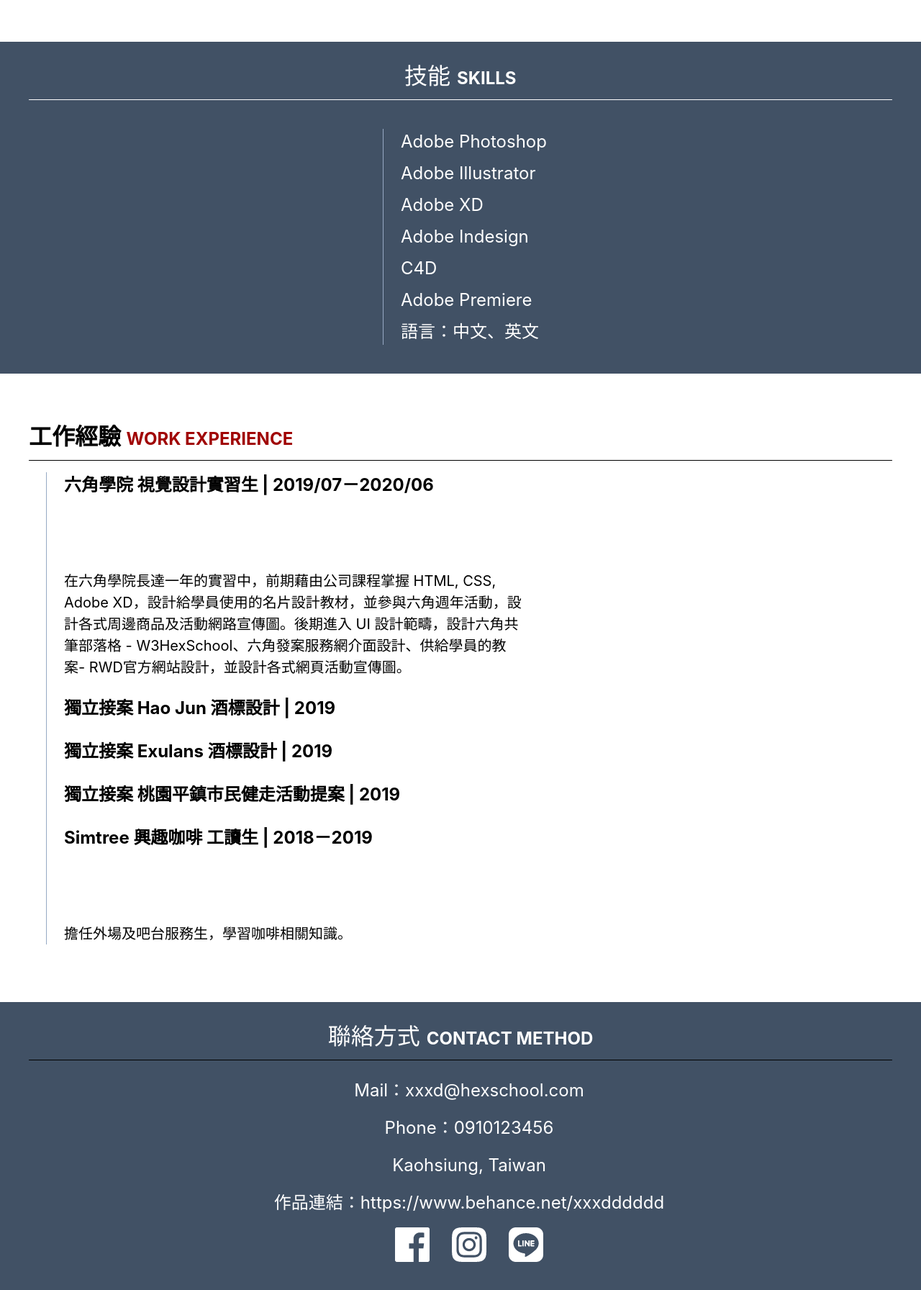
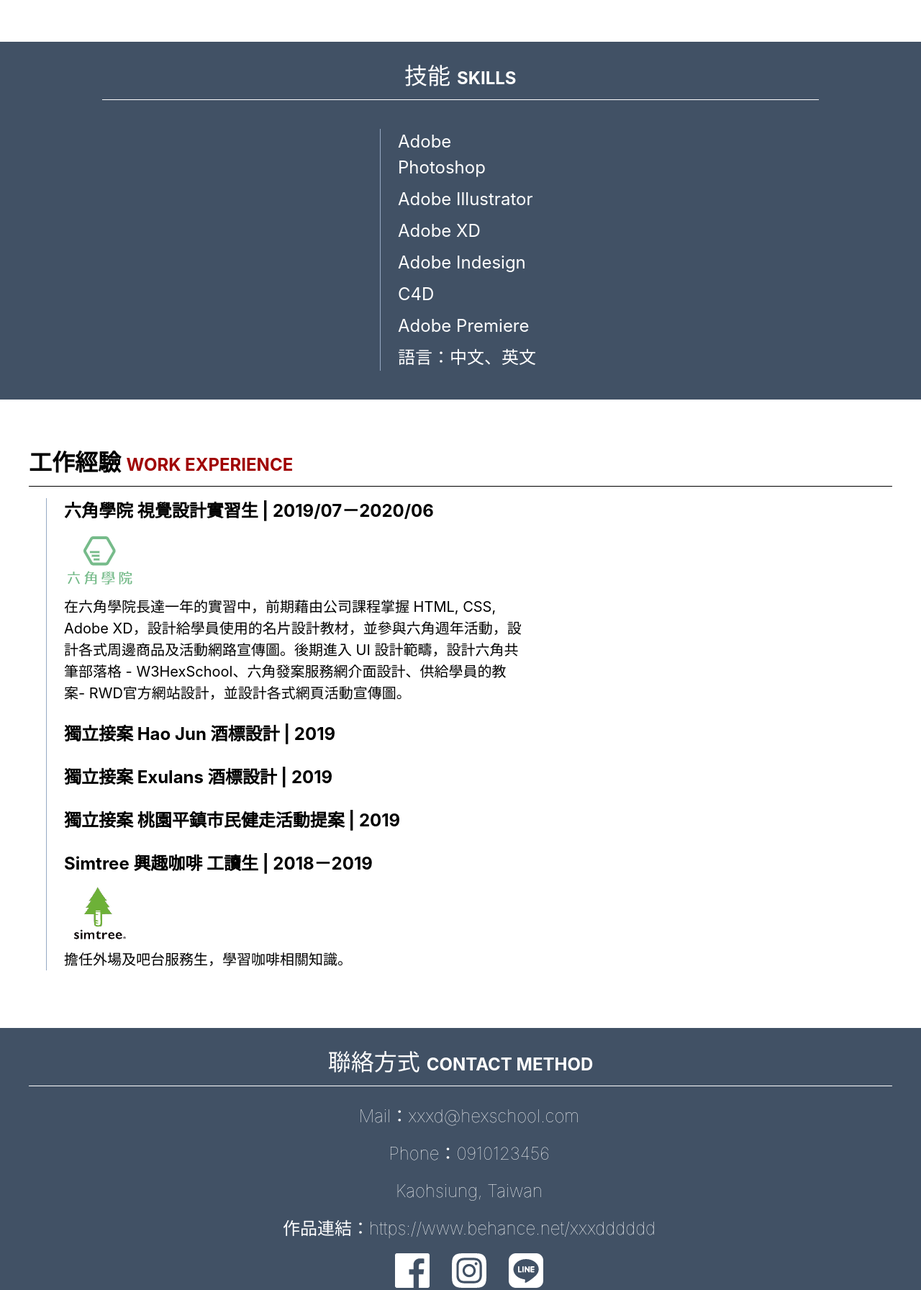
Before and after one commit to kjes9307/WEEK1, a plain HTML site: page index.html in a window 1280 px wide. Shown: the part 1220-3012 px from the top of the page at 72% size. Drawn offline with Linux system fonts and the light colour scheme.

Commit message:
Update 2022-08-01T05:17:15.841Z

```diff
--- a/assets/style/index.css
+++ b/assets/style/index.css
@@ -48,6 +48,9 @@
 body {
   font-family: -apple-system, BlinkMacSystemFont, "Segoe UI", "Microsoft JhengHei", Roboto, "Helvetica Neue", Arial, sans-serif; }
 
+img {
+  vertical-align: middle; }
+
 .mainFont {
   font-size: 80px;
   line-height: 95px;
@@ -75,7 +78,6 @@
   .photo img {
     width: 324px;
     height: 324px;
-    vertical-align: middle;
     margin: 48px 0px; }
 
 .titleMargin {
@@ -116,7 +118,9 @@
   text-align: left;
   margin-bottom: 64px; }
   .skill .contentBorder {
-    border-top: 1px solid #fff; }
+    border-top: 1px solid #fff;
+    width: 996px;
+    margin: 0 auto; }
   .skill .subTitle {
     padding-top: 24px;
     padding-bottom: 8px;
@@ -129,10 +133,11 @@
     font-weight: bold; }
   .skill .itemSet {
     padding-top: 40px;
-    padding-bottom: 40px;
-    padding-left: 492px; }
+    padding-bottom: 40px; }
   .skill ul {
-    border-left: 1px solid #96A9C4; }
+    border-left: 1px solid #96A9C4;
+    width: 224px;
+    margin: 0 auto; }
   .skill li {
     line-height: 36px;
     font-size: 24px;
@@ -152,20 +157,15 @@
     margin-top: 16px; }
   .workExp ul {
     border-left: 1px solid #96A9C4; }
+  .workExp .h3 {
+    font-size: 24px;
+    font-weight: bold; }
   .workExp li {
     margin-left: 24px;
-    line-height: 36px;
-    font-size: 24px;
-    font-weight: bold; }
+    line-height: 36px; }
   .workExp .li-m3 {
     margin-top: 24px; }
   .workExp .logo {
-    background: url("../assets/Group6.png");
-    width: 100px;
-    height: 100px;
-    margin-left: 24px; }
-  .workExp .logo2 {
-    background: url("../assets/Group7.png");
     width: 100px;
     height: 100px;
     margin-left: 24px; }
@@ -179,6 +179,8 @@
   background-color: #415165;
   color: white;
   text-align: center; }
+  .contact .contentBorder {
+    border-top: 1px solid #fff; }
   .contact .subTitle {
     padding-top: 24px;
     padding-bottom: 8px;
@@ -194,14 +196,17 @@
   .contact li {
     line-height: 36px;
     font-size: 24px;
-    margin-left: 24px; }
+    margin-left: 24px;
+    font-weight: 100; }
   .contact .li-m2 {
     margin-top: 16px; }
   .contact img {
-    vertical-align: middle;
     height: 48px;
     width: 48px; }
   .contact .img-m3 {
     margin-left: 24px; }
+  .contact a {
+    text-decoration: none;
+    color: #fff; }
 
 /*# sourceMappingURL=index.css.map */
--- a/assets/style/index2.css
+++ b/assets/style/index2.css
@@ -49,6 +49,9 @@
   width: 640px;
   margin: 0 auto; }
 
+img {
+  vertical-align: middle; }
+
 .content {
   display: -webkit-box;
   display: -ms-flexbox;
@@ -74,19 +77,13 @@
       line-height: 1.5;
       margin-left: 20px; }
   .content .rightContent {
-    width: 216px;
-    height: 216px;
-    margin-left: 20px;
-    font-size: 28px;
-    padding-top: 92px;
-    text-align: center;
-    border: 1px solid black; }
+    margin-left: 20px; }
 
 .footer {
-  font-size: 16px;
-  line-height: 1.5;
   padding: 48px 0px;
-  text-align: center;
-  border: 1px solid black; }
+  text-align: center; }
+  .footer p {
+    font-size: 16px;
+    line-height: 1.5; }
 
 /*# sourceMappingURL=index2.css.map */
--- a/index.html
+++ b/index.html
@@ -12,7 +12,7 @@
         <h1 class="mainFont">Joanne<br/> Chen</h1>
     </div>
     <div class="container photo">
-        <img src="./assets/images/photo-1536180931879-fd2d652efddc.png" alt="">
+        <img src="./assets/images/photo-1536180931879-fd2d652efddc.png" alt="self-avatar">
     </div>
      <div class="container profile">
         <div class="titleMargin">
@@ -26,8 +26,8 @@
             </ul>
             <ul class="background">
                 <li>UI 設計修行中／立志當斜槓青年</li>
-                <li>獨立接案，內容涵蓋：</li>
-                <li>品牌規劃、視覺設計、編輯設計、標準字、物件及印刷品設計等。</li>
+                <li>獨立接案，內容涵蓋：<br />
+                品牌規劃、視覺設計、編輯設計、標準字、物件及印刷品設計等。</li>
             </ul>
         </div>
     </div>
@@ -59,7 +59,6 @@
                         <li class="li-m0">語言：中文、英文</li>
                     </ul>
                 </div>
-
             </div>
         </div>
     </div>
@@ -70,19 +69,19 @@
         <div class="contentBorder">
             <div class="itemSet">
                 <ul>
-                    <li>六角學院 視覺設計實習生 | 2019/07－2020/06</li>
-                    <div class="logo"></div>
-                    <div class="info">
+                    <li><h3 class="h3">六角學院 視覺設計實習生 | 2019/07－2020/06</h3></li>
+                    <img class="logo" src="./assets/images/Group6.png" alt="hex-logo">
+                    <p class="info">
                         在六角學院長達一年的實習中，前期藉由公司課程掌握 HTML, CSS, Adobe XD，設計給學員使用的名片設計教材，並參與六角週年活動，設計各式周邊商品及活動網路宣傳圖。後期進入 UI 設計範疇，設計六角共筆部落格 - W3HexSchool、六角發案服務網介面設計、供給學員的教 案- RWD官方網站設計，並設計各式網頁活動宣傳圖。
-                    </div>
-                    <li class="li-m3">獨立接案 Hao Jun 酒標設計 | 2019</li>
-                    <li class="li-m3">獨立接案 Exulans 酒標設計 | 2019</li>
-                    <li class="li-m3">獨立接案 桃園平鎮市民健走活動提案 | 2019</li>
-                    <li class="li-m3">Simtree 興趣咖啡 工讀生 | 2018－2019</li>
-                    <div class="logo2"></div>
-                    <div class="info">
+                    </p>
+                    <li class="li-m3"><h3 class="h3">獨立接案 Hao Jun 酒標設計 | 2019</h3></li>
+                    <li class="li-m3"><h3 class="h3">獨立接案 Exulans 酒標設計 | 2019</h3></li>
+                    <li class="li-m3"><h3 class="h3">獨立接案 桃園平鎮市民健走活動提案 | 2019</h3></li>
+                    <li class="li-m3"><h3 class="h3">Simtree 興趣咖啡 工讀生 | 2018－2019</h3></li>
+                    <img class="logo" src="./assets/images/Group7.png" alt="hex-logo">
+                    <p class="info">
                         擔任外場及吧台服務生，學習咖啡相關知識。
-                    </div>
+                    </p>
                 </ul>
             </div>
         </div>
@@ -95,14 +94,14 @@
             <div class="contentBorder">
                 <div class="itemSet">
                     <ul>
-                        <li>Mail：xxxd@hexschool.com</li>
-                        <li class="li-m2">Phone：0910123456</li>
+                        <li>Mail：<a href="mailto:xxxd@hexschool.com">xxxd@hexschool.com</a></li>
+                        <li class="li-m2">Phone：<a href="tel:+886-910123456">0910123456</a></li>
                         <li class="li-m2">Kaohsiung, Taiwan</li>
-                        <li class="li-m2">作品連結：https://www.behance.net/xxxdddddd</li>
+                        <li class="li-m2">作品連結：<a href="https://www.behance.net/xxxdddddd">https://www.behance.net/xxxdddddd</a></li>
                         <li class="li-m2">
-                            <img src="./assets/images/facebook.png" alt="" />
-                            <img class="img-m3" src="./assets/images/instagram-alt.png" alt="" />
-                            <img class="img-m3" src="./assets/images/line.png" alt="" />
+                            <img src="./assets/images/facebook.png" alt="fb icon" />
+                            <img class="img-m3" src="./assets/images/instagram-alt.png" alt="ig icon" />
+                            <img class="img-m3" src="./assets/images/line.png" alt="line icon" />
                         </li>
                     </ul>
                 </div>
```
Also changed, not shown: index2.html (+17 -12 lines), 2 other files.
